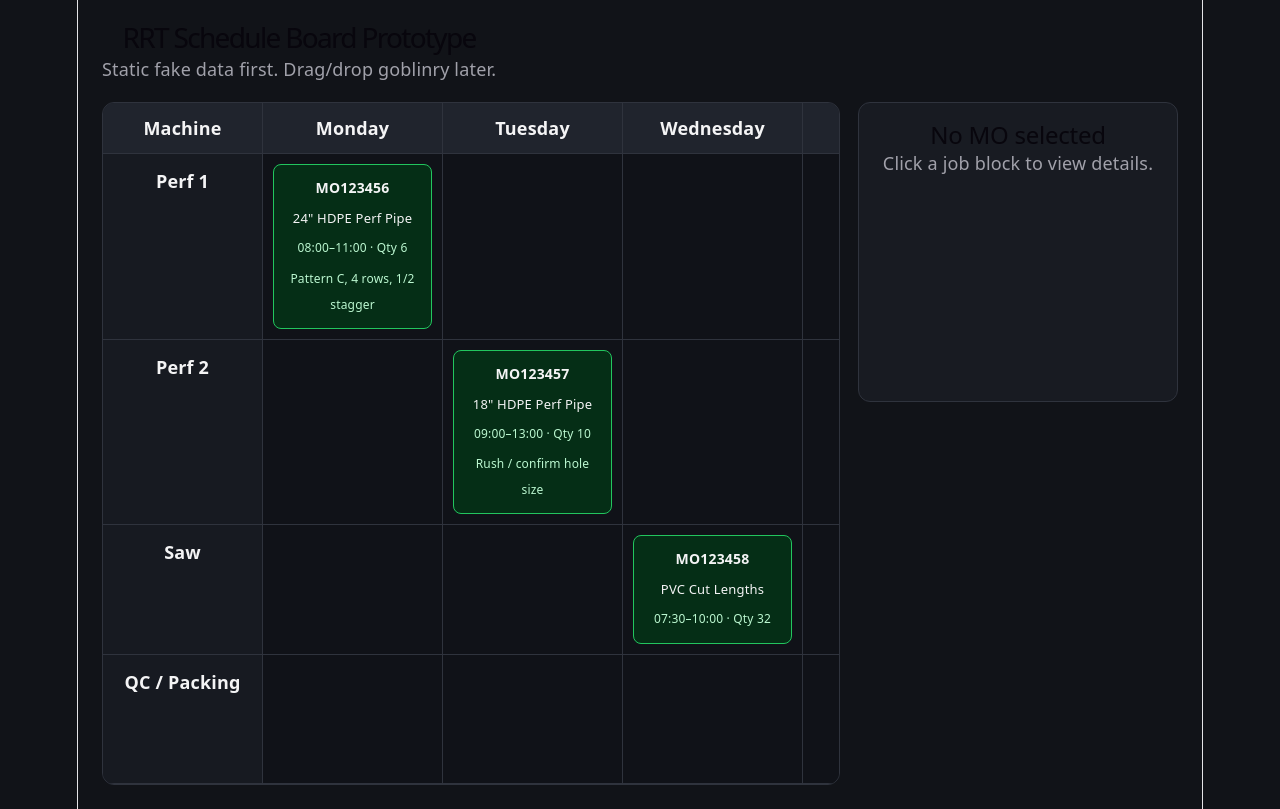
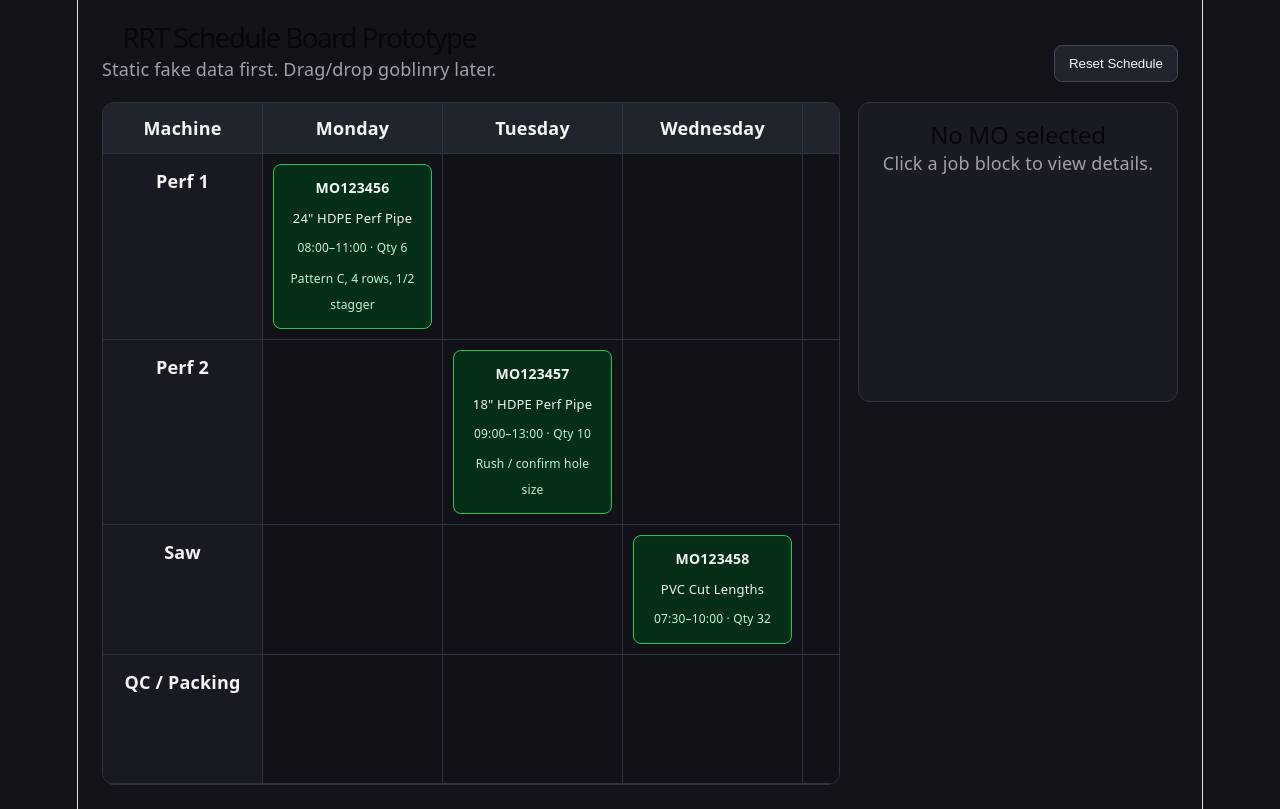
Before and after one commit to kirschballs/rrt-schedule-board, a React (Vite) app: page / in a window 1280 px wide. Built offline with nearby package versions, Linux system fonts and the light colour scheme.

Commit message:
Persist schedule changes in local storage

```diff
--- a/src/App.css
+++ b/src/App.css
@@ -202,3 +202,16 @@ dd {
   border-color: #22c55e;
   background: #052e16;
 }
+
+.reset-button {
+  border: 1px solid #3f4654;
+  border-radius: 8px;
+  background: #20242d;
+  color: #f4f4f5;
+  padding: 10px 14px;
+  cursor: pointer;
+}
+
+.reset-button:hover {
+  filter: brightness(1.2);
+}
--- a/src/App.tsx
+++ b/src/App.tsx
@@ -1,4 +1,4 @@
-import { Fragment, useState } from "react";
+import { Fragment, useEffect, useState } from "react";
 import "./App.css";
 
 type Job = {
@@ -67,11 +67,30 @@ const initialJobs: Job[] = [
   },
 ];
 
+const STORAGE_KEY = "rrt-schedule-board-jobs";
+
 function App() {
-  const [jobs, setJobs] = useState<Job[]>(initialJobs);
+  const [jobs, setJobs] = useState<Job[]>(() => {
+    const savedJobs = localStorage.getItem(STORAGE_KEY);
+
+    if (!savedJobs) {
+      return initialJobs;
+    }
+
+    try {
+      return JSON.parse(savedJobs) as Job[];
+    } catch {
+      return initialJobs;
+    }
+  });
+
   const [selectedJobId, setSelectedJobId] = useState<string | null>(null);
 
   const selectedJob = jobs.find((job) => job.id === selectedJobId) ?? null;
+
+  useEffect(() => {
+    localStorage.setItem(STORAGE_KEY, JSON.stringify(jobs));
+  }, [jobs]);
 
   function updateJob(jobId: string, updates: Partial<Job>) {
     setJobs((currentJobs) =>
@@ -81,6 +100,11 @@ function App() {
     );
   }
 
+  function resetSchedule() {
+    setJobs(initialJobs);
+    setSelectedJobId(null);
+  }
+
   return (
     <main className="app">
       <header className="app-header">
@@ -88,6 +112,10 @@ function App() {
           <h1>RRT Schedule Board Prototype</h1>
           <p>Static fake data first. Drag/drop goblinry later.</p>
         </div>
+
+        <button className="reset-button" onClick={resetSchedule}>
+          Reset Schedule
+        </button>
       </header>
 
       <div className="layout">
```
